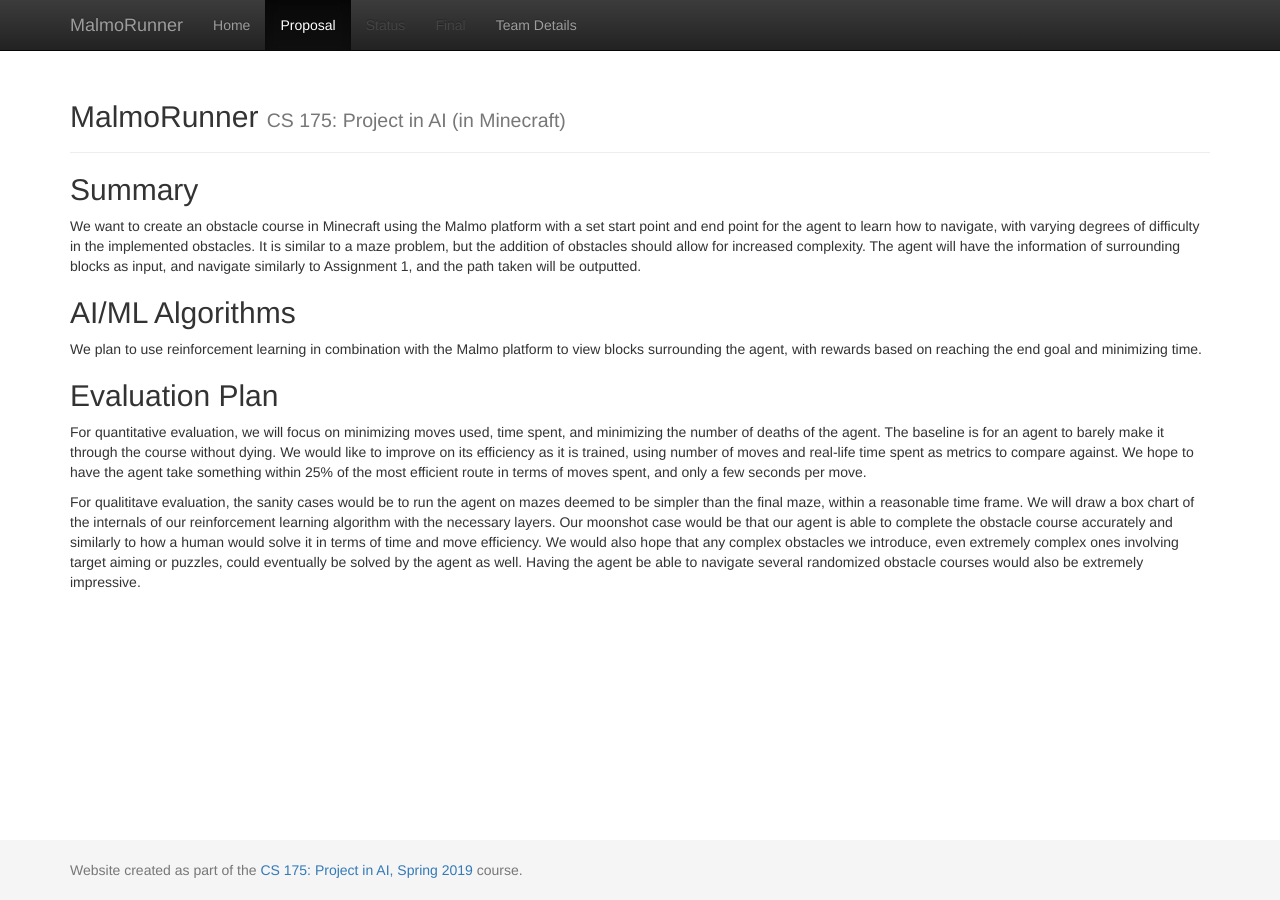
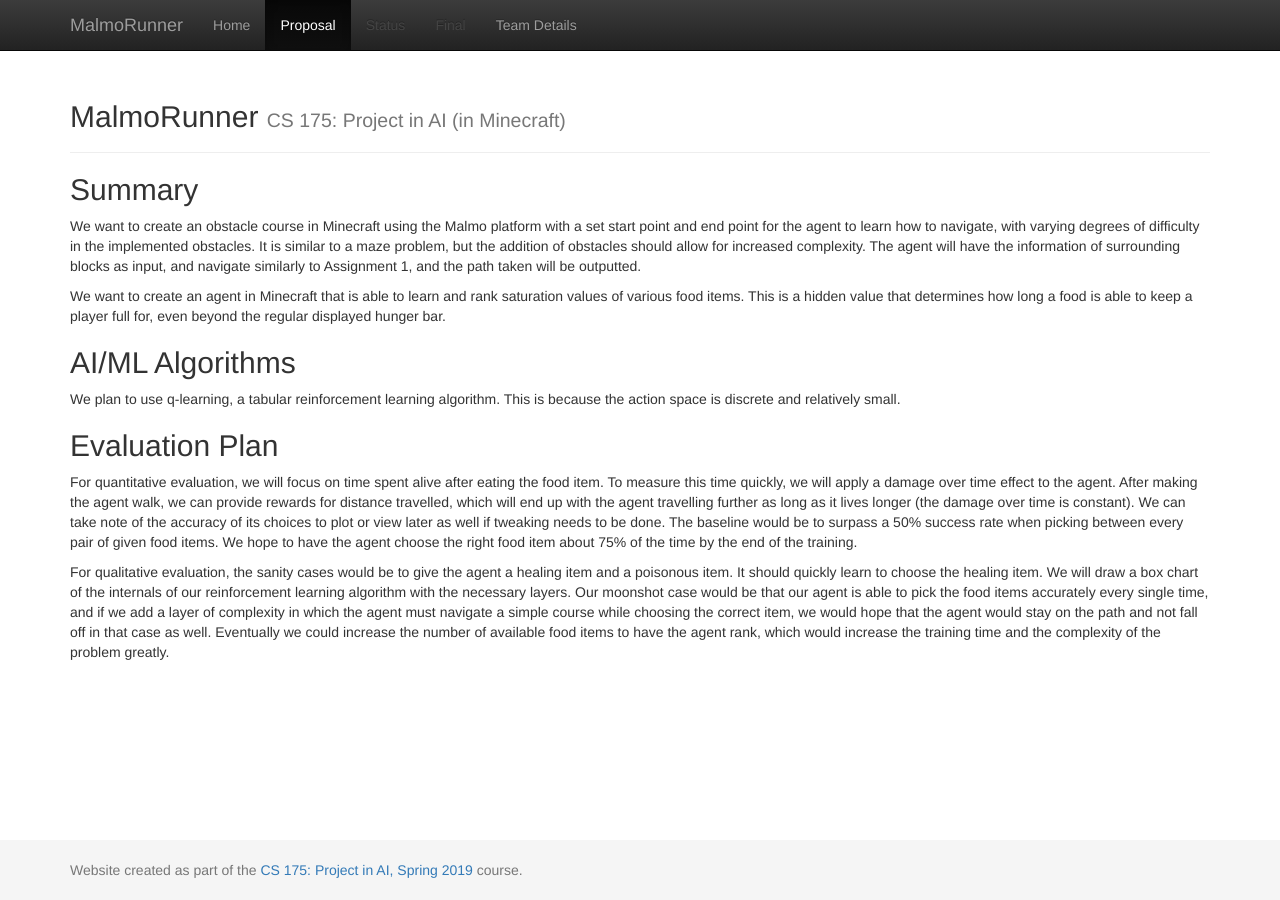
Before and after one commit to briandle00/MalmoRunner, a Jekyll site: the page built from docs/proposal.md, in a window 1280 px wide. Built offline with Jekyll 4.4.1, drawn with Linux system fonts in a browser that asks for light colours.

Commit message:
Update proposal.md

```diff
--- a/docs/proposal.md
+++ b/docs/proposal.md
@@ -6,10 +6,12 @@ title: Proposal
 ## Summary
 We want to create an obstacle course in Minecraft using the Malmo platform with a set start point and end point for the agent to learn how to navigate, with varying degrees of difficulty in the implemented obstacles. It is similar to a maze problem, but the addition of obstacles should allow for increased complexity. The agent will have the information of surrounding blocks as input, and navigate similarly to Assignment 1, and the path taken will be outputted.
 
+We want to create an agent in Minecraft that is able to learn and rank saturation values of various food items. This is a hidden value that determines how long a food is able to keep a player full for, even beyond the regular displayed hunger bar.
+
 ## AI/ML Algorithms
-We plan to use reinforcement learning in combination with the Malmo platform to view blocks surrounding the agent, with rewards based on reaching the end goal and minimizing time.
+We plan to use q-learning, a tabular reinforcement learning algorithm. This is because the action space is discrete and relatively small.
 
 ## Evaluation Plan
-For quantitative evaluation, we will focus on minimizing moves used, time spent, and minimizing the number of deaths of the agent. The baseline is for an agent to barely make it through the course without dying. We would like to improve on its efficiency as it is trained, using number of moves and real-life time spent as metrics to compare against. We hope to have the agent take something within 25% of the most efficient route in terms of moves spent, and only a few seconds per move.
+For quantitative evaluation, we will focus on time spent alive after eating the food item. To measure this time quickly, we will apply a damage over time effect to the agent. After making the agent walk, we can provide rewards for distance travelled, which will end up with the agent travelling further as long as it lives longer (the damage over time is constant). We can take note of the accuracy of its choices to plot or view later as well if tweaking needs to be done. The baseline would be to surpass a 50% success rate when picking between every pair of given food items. We hope to have the agent choose the right food item about 75% of the time by the end of the training.
 
-For qualititave evaluation, the sanity cases would be to run the agent on mazes deemed to be simpler than the final maze, within a reasonable time frame. We will draw a box chart of the internals of our reinforcement learning algorithm with the necessary layers. Our moonshot case would be that our agent is able to complete the obstacle course accurately and similarly to how a human would solve it in terms of time and move efficiency. We would also hope that any complex obstacles we introduce, even extremely complex ones involving target aiming or puzzles, could eventually be solved by the agent as well. Having the agent be able to navigate several randomized obstacle courses would also be extremely impressive.
+For qualitative evaluation, the sanity cases would be to give the agent a healing item and a poisonous item. It should quickly learn to choose the healing item. We will draw a box chart of the internals of our reinforcement learning algorithm with the necessary layers. Our moonshot case would be that our agent is able to pick the food items accurately every single time, and if we add a layer of complexity in which the agent must navigate a simple course while choosing the correct item, we would hope that the agent would stay on the path and not fall off in that case as well. Eventually we could increase the number of available food items to have the agent rank, which would increase the training time and the complexity of the problem greatly.
```
